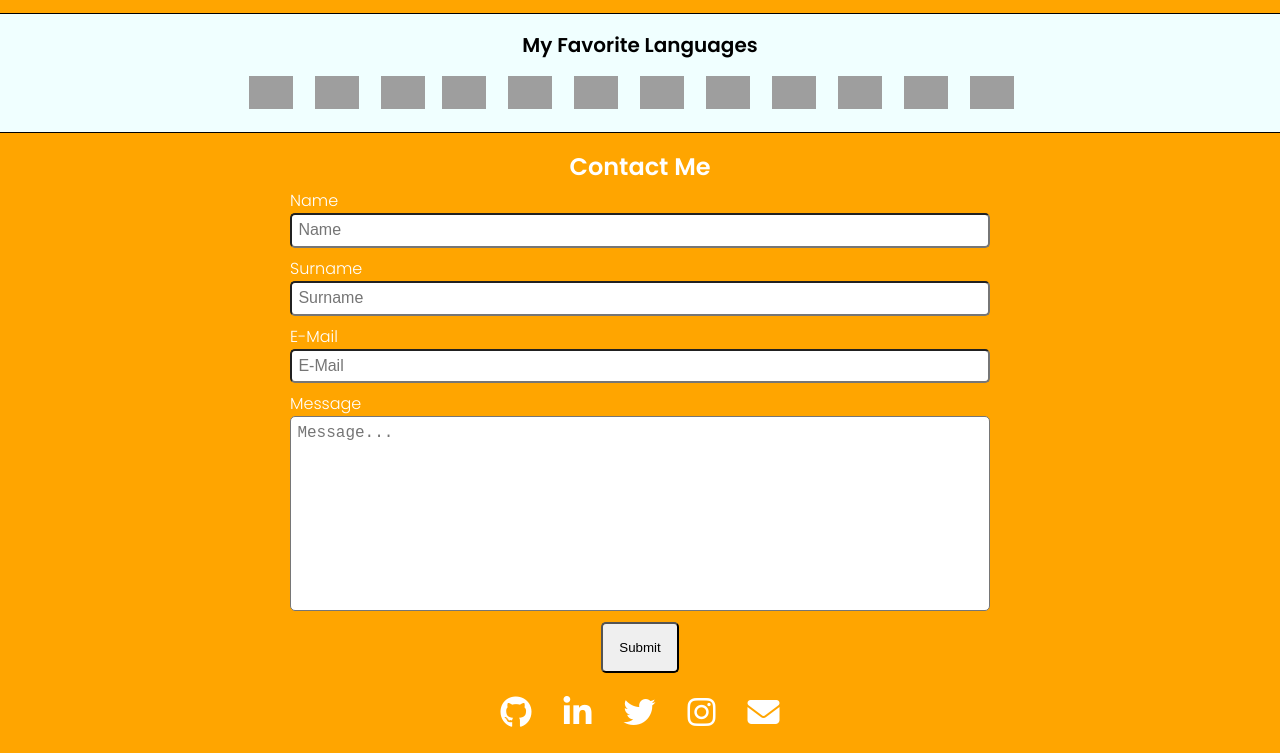
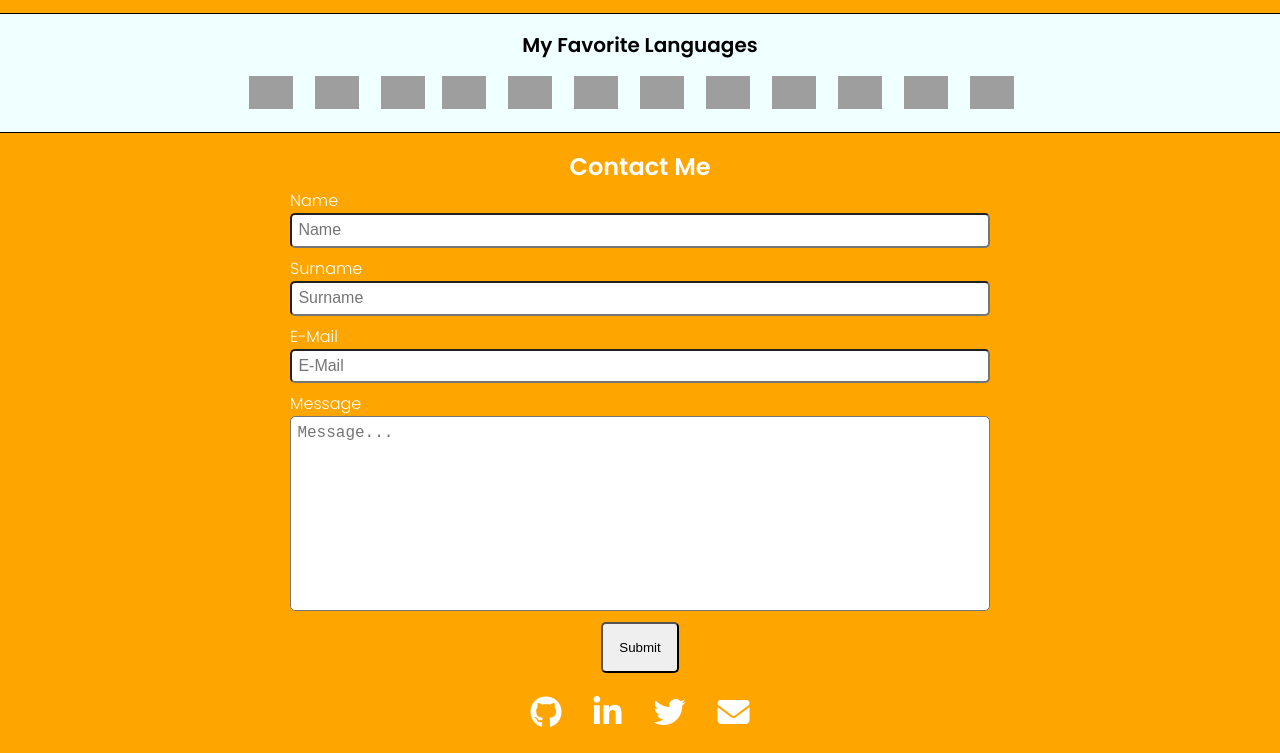
Before and after one commit to ycelbeyli/HTML-and-CSS-Project-1, a plain HTML site: page index.html in a window 1280 px wide. Shown: the part 753-1506 px from the top of the page. Drawn offline with Linux system fonts and the light colour scheme; grey boxes are pictures that could not be loaded.

Commit message:
Update index.html

```diff
--- a/index.html
+++ b/index.html
@@ -182,9 +182,6 @@
                 <a href="https://twitter.com/ysfcnelbeyli?t=K5zxoAEQQBk1eH8wDM-ig&s=09" target="_blank"><i class="fab fa-twitter"></i></a>
             </li>
 
-            <li>
-                <a href="https://www.instagram.com/tyusufcanelbeyli" target="_blank"><i class="fab fa-instagram"></i></a>
-            </li>
 
 
              <li>
```
